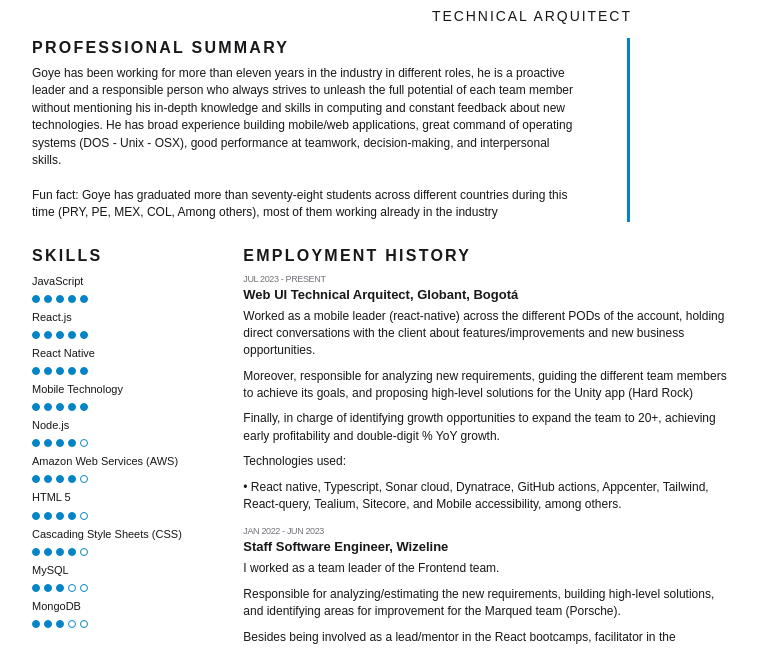
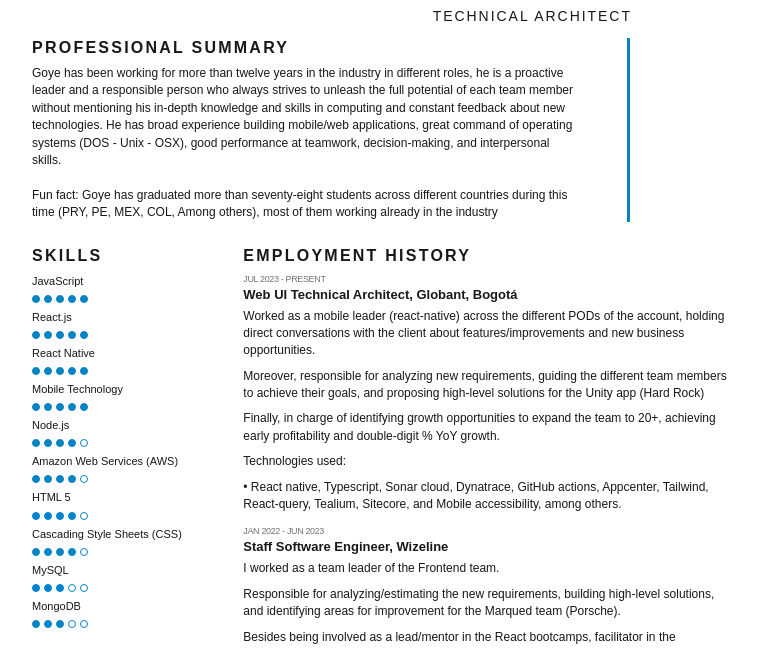
Before and after one commit to Goye/goye.github.io, a plain HTML site: page MyResume/index.html in a window 1280 px wide. Shown: the part 125-773 px from the top of the page, without its empty margins (257-1022 px from the left). Drawn offline with Linux system fonts and the light colour scheme; a script that the page names is missing; a web font is replaced by a local one.

Commit message:
Fix typo

```diff
--- a/MyResume/index.html
+++ b/MyResume/index.html
@@ -30,12 +30,12 @@
                       href="tel:3003243230">3003243230</a></div>
                   <div class="_title_24pra_53">
                     <div class="_fullName_24pra_72">Carlos Goyeneche</div>
-                    <div class="_position_24pra_83">Technical Arquitect</div>
+                    <div class="_position_24pra_83">Technical Architect</div>
                   </div>
                 </div>
                 <div class="_summary_24pra_23">
                   <div class="_summaryTitle_24pra_43">Professional summary</div>
-                  <p class="_paragraph_19oon_1 _paragraph_1pc07_1"><span>Goye has been working for more than eleven
+                  <p class="_paragraph_19oon_1 _paragraph_1pc07_1"><span>Goye has been working for more than twelve
                       years in the industry in different roles, he is a proactive leader and a responsible person who
                       always strives to unleash the full potential of each team member without mentioning his in-depth
                       knowledge and skills in computing and constant feedback about new technologies. He has broad
@@ -58,7 +58,7 @@
                       <div data-card-id="dZ3fuMhjAK8n09X-6tlpK" data-card-start="true">
                         <div>
                           <div class="_dates_k1si2_8">Jul 2023 - Present</div>
-                          <h3 class="_title_k1si2_1">Web UI Technical Arquitect, Globant, Bogotá</h3>
+                          <h3 class="_title_k1si2_1">Web UI Technical Architect, Globant, Bogotá</h3>
                           <div class="_description_k1si2_18">
                             <p data-node-id="dZ3fuMhjAK8n09X-6tlpK-0" class="_paragraph_19oon_1 _paragraph_1pc07_1">
                               <span>Worked as a mobile leader (react-native) across the different PODs of the account,
@@ -66,7 +66,7 @@
                                 business opportunities.</span></p>
                             <p data-node-id="dZ3fuMhjAK8n09X-6tlpK-1" class="_paragraph_19oon_1 _paragraph_1pc07_1">
                               <span>Moreover, responsible for analyzing new requirements, guiding the different team
-                                members to achieve its goals, and proposing high-level solutions for the Unity app (Hard
+                                members to achieve their goals, and proposing high-level solutions for the Unity app (Hard
                                 Rock)</span></p>
                             <p data-node-id="dZ3fuMhjAK8n09X-6tlpK-2" class="_paragraph_19oon_1 _paragraph_1pc07_1">
                               <span>Finally, in charge of identifying growth opportunities to expand the team to 20+,
```
